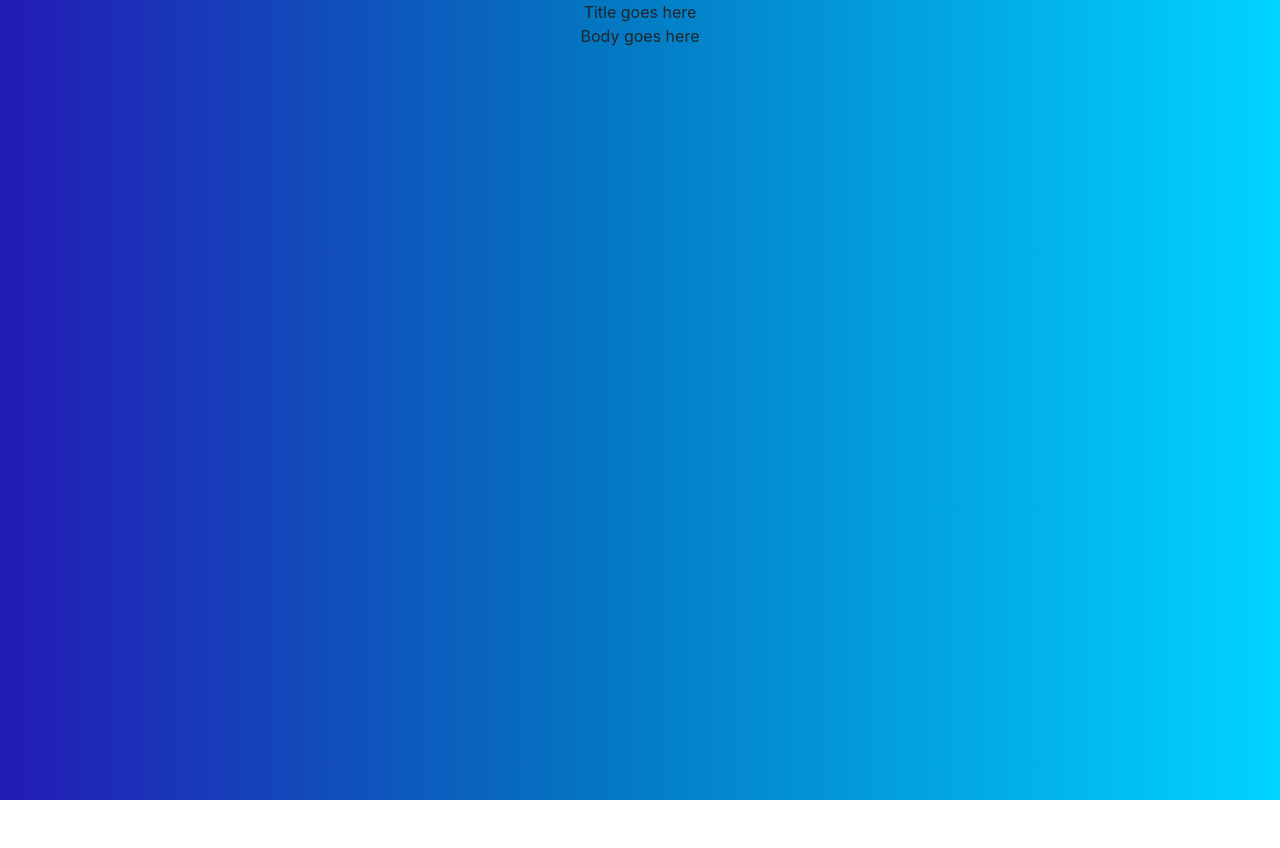
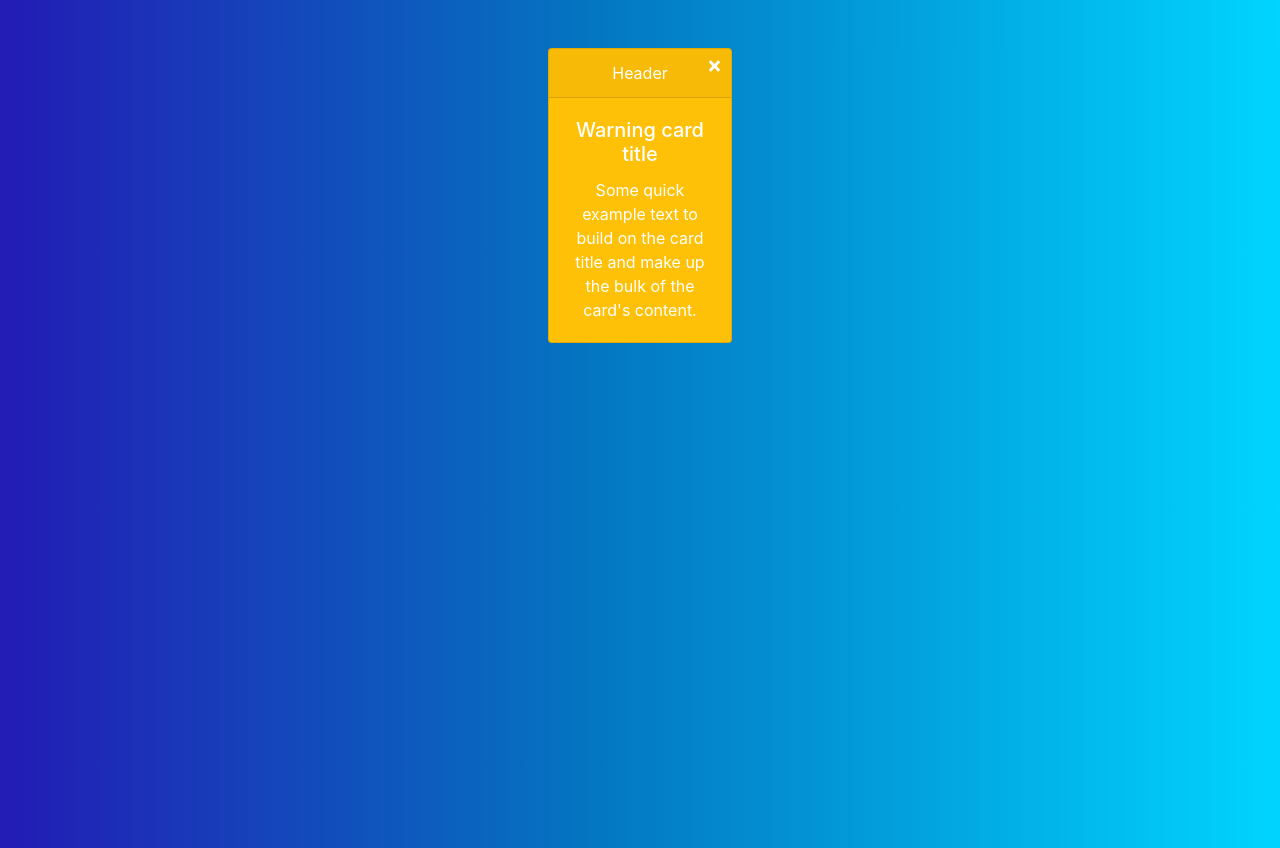
Before and after one commit to kpakula/noteapp-react, a React (Create React App) app: page /home in a window 1280 px wide. Before the commit the page ends 800 px from the top, so only its background shows below. Built offline with nearby package versions, Linux system fonts and the light colour scheme.

Commit message:
Modified note card view

```diff
--- a/public/index.html
+++ b/public/index.html
@@ -43,5 +43,6 @@
     <script src="https://code.jquery.com/jquery-3.4.1.slim.min.js" integrity="sha384-J6qa4849blE2+poT4WnyKhv5vZF5SrPo0iEjwBvKU7imGFAV0wwj1yYfoRSJoZ+n" crossorigin="anonymous"></script>
 <script src="https://cdn.jsdelivr.net/npm/popper.js@1.16.0/dist/umd/popper.min.js" integrity="sha384-Q6E9RHvbIyZFJoft+2mJbHaEWldlvI9IOYy5n3zV9zzTtmI3UksdQRVvoxMfooAo" crossorigin="anonymous"></script>
 <script src="https://stackpath.bootstrapcdn.com/bootstrap/4.4.1/js/bootstrap.min.js" integrity="sha384-wfSDF2E50Y2D1uUdj0O3uMBJnjuUD4Ih7YwaYd1iqfktj0Uod8GCExl3Og8ifwB6" crossorigin="anonymous"></script>
+<script src="https://cdnjs.cloudflare.com/ajax/libs/font-awesome/5.12.1/js/all.min.js"></script>
   </body>
 </html>
--- /dev/null
+++ b/src/components/HomeView/HomeView.css
@@ -0,0 +1,12 @@
+.customCard {
+
+    /* min-width: 16rem; */
+    max-width: 18rem;
+    position: relative;
+}
+
+.note-close {
+    position: absolute;
+    top: 5px;
+    right: 11px;;
+}
--- a/src/components/HomeView/HomeView.js
+++ b/src/components/HomeView/HomeView.js
@@ -1,23 +1,14 @@
-import React from 'react'
+import React from "react";
+import { Col, Row, Container } from "react-bootstrap";
+import "./HomeView.css";
+import Note from "./notes/Note";
 
 export default function HomeView() {
-    return (
-        <div id="notesWrapper">
-            <div className="tc-notes">
-                <div className="tc-note">
-                    <div className="tc-note-header">
-
-
-                    </div>
-                    <div className="tc-note-title">
-                        Title goes here
-                    </div>
-
-                    <div className="tc-note-body">
-                        Body goes here
-                    </div>
-                </div>
-            </div>
-        </div>
-    )
+  return (
+    <div class="card-deck justify-content-center mt-5">
+      <Col xl={2} lg={3} md={4} sm={6} xs={12}>
+        <Note />
+      </Col>
+    </div>
+  );
 }
--- /dev/null
+++ b/src/components/HomeView/notes/Note.js
@@ -0,0 +1,21 @@
+import React from "react";
+
+export default function Note() {
+  return (
+    <div class="card text-white bg-warning mb-3 customCard mx-auto">
+      <div className="note-header">
+        <span className="note-close">
+          <i className="fas fa-times"></i>
+        </span>
+      </div>
+      <div class="card-header">Header</div>
+      <div class="card-body">
+        <h5 class="card-title">Warning card title</h5>
+        <p class="card-text">
+          Some quick example text to build on the card title and make up the
+          bulk of the card's content.
+        </p>
+      </div>
+    </div>
+  );
+}
```
